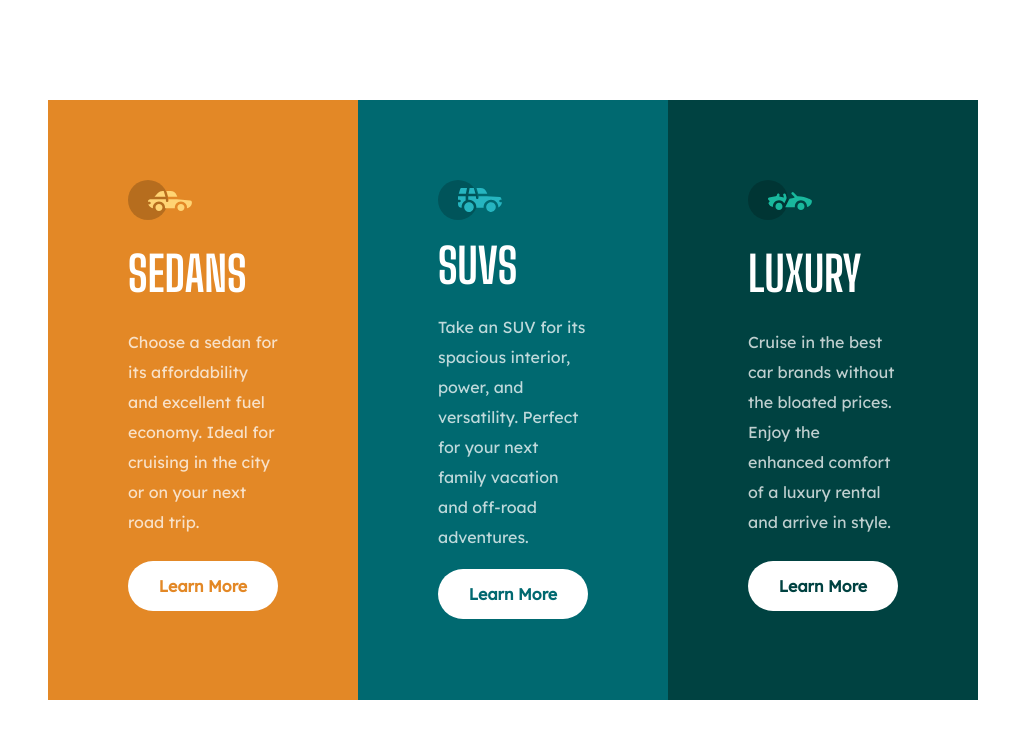
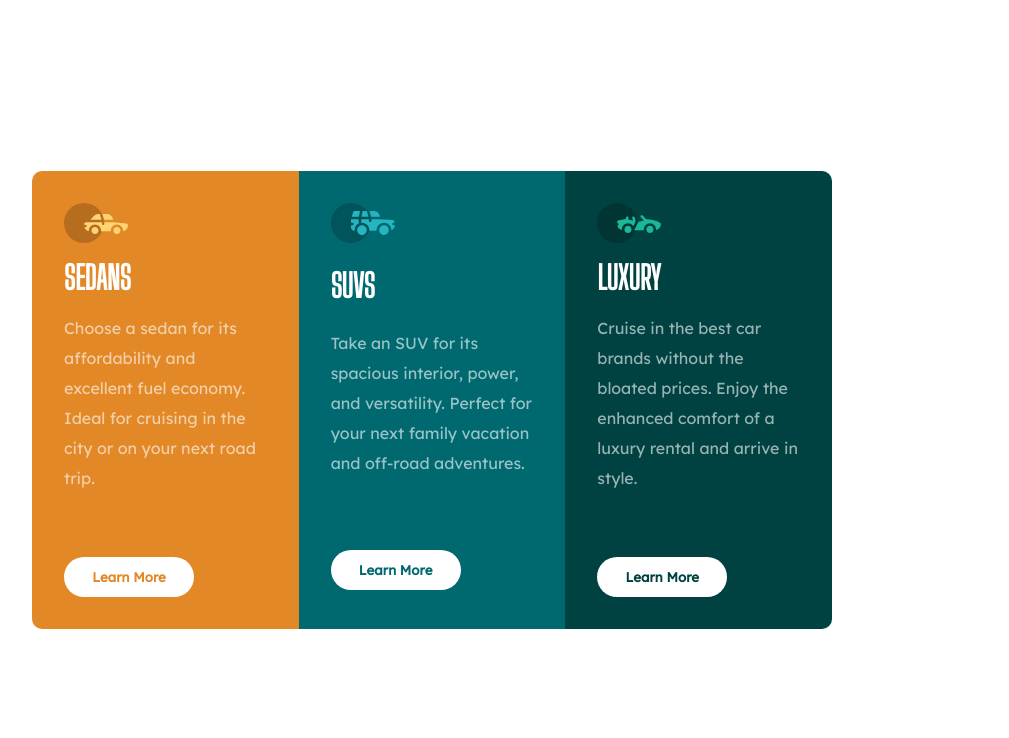
Before and after one commit to ieatn/3-column-preview-card-component, a plain HTML site: page index.html in a window 1280 px wide. Shown: the whole page, without its empty margins (208-1217 px from the left). Drawn offline with Linux system fonts and the light colour scheme.

Commit message:
solution 2

```diff
--- a/index.html
+++ b/index.html
@@ -3,40 +3,32 @@
 <head>
   <meta charset="UTF-8">
   <meta name="viewport" content="width=device-width, initial-scale=1.0"> <!-- displays site properly based on user's device -->
-
+  <title>Frontend Mentor | 3-column preview card component</title>
   <link rel="icon" type="image/png" sizes="32x32" href="./images/favicon-32x32.png">
   <link rel="stylesheet" href="style.css">
-  <link rel="preconnect" href="https://fonts.googleapis.com"><link rel="preconnect" href="https://fonts.gstatic.com" crossorigin>
-  <link href="https://fonts.googleapis.com/css2?family=Big+Shoulders+Display:wght@700&family=Lexend+Deca&display=swap" rel="stylesheet">
-
-  <title>Frontend Mentor | 3-column preview card component</title>
-
 </head>
 <body>
 
-  <main>
-    <div class="car" id="sedan">
-      <img src="images/icon-sedans.svg" alt="sedan image">
-      <h1>Sedans</h1>
-      <p>Choose a sedan for its affordability and excellent fuel economy. Ideal for cruising in the city
-      or on your next road trip.</p>
-      <button>Learn More</button>
+  <div class="grid">
+    <div class="sedan">
+      <img src="images/icon-sedans.svg" alt="">
+      <h1>SEDANS</h1>
+      <p>Choose a sedan for its affordability and excellent fuel economy. Ideal for cruising in the city or on your next road trip.</p>
+      <button class="btn">Learn More</button>
     </div>
-    <div class="car" id="suv">
-      <img src="images/icon-suvs.svg" alt="suv image">
-      <h1>SUVs</h1>
-      <p>Take an SUV for its spacious interior, power, and versatility. Perfect for your next family vacation
-      and off-road adventures.</p>
-      <button>Learn More</button>
+    <div class="suv">
+      <img src="images/icon-suvs.svg" alt="">
+      <h1>SUVS</h1>
+      <p>Take an SUV for its spacious interior, power, and versatility. Perfect for your next family vacation and off-road adventures.</p>
+      <button class="btn">Learn More</button>
     </div>
-    <div class="car" id="luxury">
-      <img src="images/icon-luxury.svg" alt="luxury car image">
-      <h1>Luxury</h1>
-      <p>Cruise in the best car brands without the bloated prices. Enjoy the enhanced comfort of a luxury
-      rental and arrive in style.</p>
-      <button>Learn More</button>
+    <div class="luxury">
+      <img src="images/icon-luxury.svg" alt="">
+      <h1>LUXURY</h1>
+      <p>Cruise in the best car brands without the bloated prices. Enjoy the enhanced comfort of a luxury rental and arrive in style.</p>
+      <button class="btn">Learn More</button>
     </div>
-  </main>
+  </div>
 
 </body>
 </html>
--- a/style.css
+++ b/style.css
@@ -1,9 +1,10 @@
+@import url('https://fonts.googleapis.com/css2?family=Big+Shoulders+Display&display=swap');
+@import url('https://fonts.googleapis.com/css2?family=Lexend+Deca&display=swap');
+
 :root {
-    /* primary */
     --Bright-orange: hsl(31, 77%, 52%);
     --Dark-cyan: hsl(184, 100%, 22%);
     --Very-dark-cyan: hsl(179, 100%, 13%);
-    /* neutral */
     --Transparent-white: hsla(0, 0%, 100%, 0.75);
     --Very-light-gray: hsl(0, 0%, 95%);
     --h1-ff: 'Big Shoulders Display', cursive;
@@ -15,69 +16,76 @@
     box-sizing: border-box;
 }
 body {
+    display: flex;
+    justify-content: center;
+    align-items: center;
+    height: 100vh;
+    padding: 40px
+}
+.grid {
+    max-width: 800px;
+    height: auto;
     display: grid;
-    place-items: center;
-    height: 100vh;
-}
-main {
-    border-radius: 25px;
-    width: 60%;
-    height: 600px;
-    display: grid;
+    border-radius: 10px;
+    overflow: hidden;
     grid-template-columns: repeat(3, 1fr);
 }
-.car {
+.grid h1 {
+    color: white;
+    font-family: var(--h1-ff);
+    font-size: 2rem;
+    font-weight: 600;
+}
+.grid p {
+    color: white;
+    font-family: var(--p-ff);
+    line-height: 30px;
+    opacity: 0.6;
+}
+.grid > div {
     display: grid;
-    place-items: left;
+    place-content: left;
     gap: 1rem;
-    padding: 5rem;
+    padding: 2rem;
 }
-.car h1 {
-    font-size: 3rem;
-    font-weight: 700;
-    font-family: var(--h1-ff);
-    text-transform: uppercase;
-    color: white;
-}
-.car p {
-    font-size: 1rem;
+.btn {
+    width: 130px;
+    height: 40px;
     font-family: var(--p-ff);
-    font-weight: 400;
-    line-height: 30px;
-    color: var(--Transparent-white);
-}
-.car button {
-    font-size: 1rem;
-    font-weight: 700;
+    font-weight: 600;
+    background-color: white;
     color: inherit;
-    font-family: var(--p-ff);
-    width: 150px;
-    height: 50px;
-    background-color: white;
     border: none;
     border-radius: 25px;
+    margin-top: 3rem;
     cursor: pointer;
 }
-.car button:hover {
+.btn:hover {
     background-color: inherit;
+    color: white;
     border: 1px solid white;
-    color: white;
 }
-#sedan {
+
+.sedan {
+    /* for the button to inherit */
     color: var(--Bright-orange);
     background-color: var(--Bright-orange);
 }
-#suv {
+.suv {
     color: var(--Dark-cyan);
     background-color: var(--Dark-cyan);
 }
-#luxury {
+.luxury {
     color: var(--Very-dark-cyan);
     background-color: var(--Very-dark-cyan);
 }
-@media screen and (max-width: 650px) {
-    main {
-        width: 80%;
-        grid-template-columns: 1fr;
+
+@media (max-width: 768px) {
+    body {
+        height: 100%;
+    }
+    .grid {
+        display: flex;
+        flex-direction: column;
     }
 }
```
